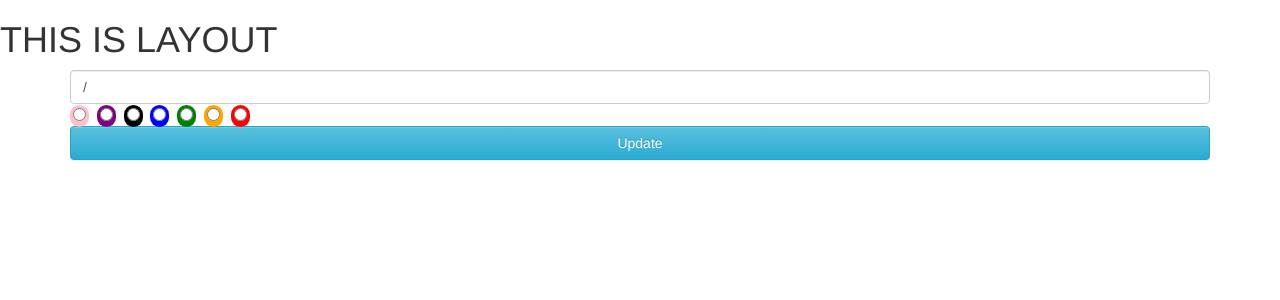
After one commit to ysfkel/AngularPythonFlask, a Flask app: page /builder in a window 1280 px wide. The commit adds this page. Shown: the top 300 px of the page. Run offline with Flask 2, Linux system fonts and the light colour scheme; some libraries are stand-ins or nearby versions.

Commit message:
add builder

```diff
--- a/animation/app.py
+++ b/animation/app.py
@@ -2,7 +2,7 @@ from flask import Flask
 from flask import render_template
 from flask import (redirect, url_for,
                    request,json,make_response)
-
+from options import DEFAULTS
 
 app=Flask(__name__)
 
@@ -17,10 +17,15 @@ def index():
 def home():
 	return render_template("home.html")
 
+@app.route("/builder")
+def builder():
+	data=get_cookie()
+	return render_template("builder.html",saves=data,options=DEFAULTS)
+
 @app.route('/save',methods=['POST'])
 def save():
 	#return "saved"
-	response=make_response(redirect(url_for("index")))
+	response=make_response(redirect(url_for("builder")))
 	data=get_cookie()
 	data.update(dict(request.form.items()))
 	response.set_cookie('character',json.dumps(data))
--- /dev/null
+++ b/animation/options.py
@@ -0,0 +1,38 @@
+DEFAULTS={
+	"shirts":[
+		"black","green","red","blue"
+	],
+	"pants":[
+		"black","green","red","blue"
+	],
+	"hat":[
+		"black","green","red","blue"
+	],
+	"glasses":[
+		"optical-pink",
+		"optical-purple",
+		"optical-black",
+		"optical-blue",
+		"optical-green",
+		"optical-orange",
+		"optical-red"
+	],
+	"footware":[
+		"sandal-pink",
+		"sandal-purple",
+		"sandal-black",
+		"sandal-blue",
+		"sandal-green",
+		"sandal-orange",
+		"sandal-red"
+	],
+	"colors":[
+		"pink",
+		"purple",
+		"black",
+		"blue",
+		"green",
+		"orange",
+		"red"
+	]
+}
--- a/animation/static/css/style.css
+++ b/animation/static/css/style.css
@@ -1,6 +1,42 @@
 /* BASE STYLES
 ============================================================================= */
 html         { overflow-y:hidden; }
+
+.appearance{
+	padding: 3px;
+
+	border-radius:360px;
+}
+.pink{
+	border: 2px soloid pink;
+	background:pink;
+
+}
+.purple{
+	border: 2px soloid purple;
+	background:purple;
+}
+.black{
+	border: 2px soloid black;
+	background:black;
+}
+.blue{
+	border: 2px soloid blue;
+	background:blue;
+}
+.green{
+	border: 2px soloid green;
+	background:green;
+}
+.orange{
+	border: 2px soloid orange;
+	background:orange;
+}
+.red{
+	border: 2px soloid red;
+	background:red;
+}
+
 .page        {
 	bottom:0;
 	padding-top:200px;
--- /dev/null
+++ b/animation/templates/builder.html
@@ -0,0 +1,33 @@
+{% extends "layout.html" %}
+
+{% block title %} Builder Page | {{super()}} {% endblock %}
+
+{% block content %}
+
+<div class="container {{saves.get('color','')}} ">
+<form action="/save" method="POST">
+	<div class="row">
+		<div class="col-md-12">
+			<input type="text" class="form-control" value={{saves.get('name','')}} />
+		</div>
+	</div>
+
+	<div class="row ">
+		<div class="col-md-12">
+			{% for color in options["colors"] %}
+
+
+			    <span class="appearance {{color}}">  <input class="{{color}}" type="radio" id="{{color}}" name="color" value="{{color}}"
+				{% if saves.get('color')==color %} checked {% endif %} /></span>
+			     <label for="{{color}}"></label>
+			{% endfor %}
+			<input type="submit" class="btn btn-info btn-block" value="Update" />
+		</div>
+	</div>
+</form>
+</div>
+
+
+
+
+{% endblock %}
```
